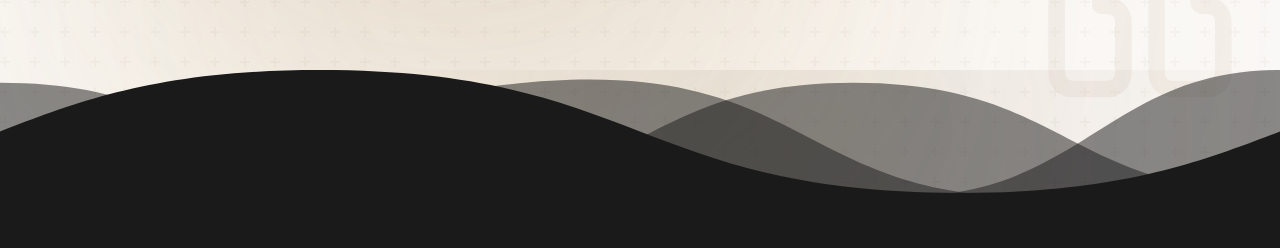
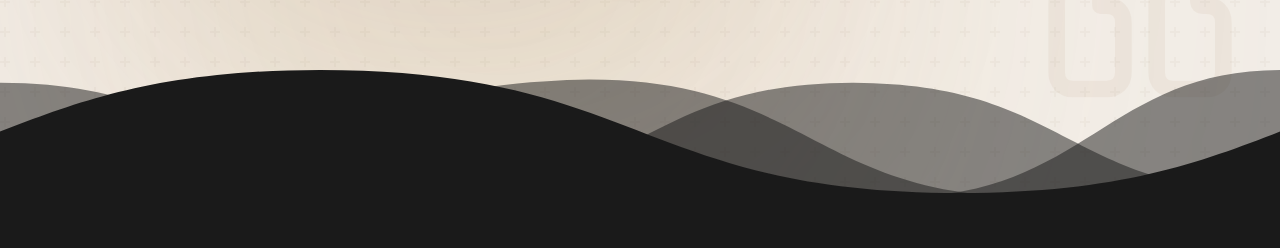
Before and after one commit to Deyaa360/Banjara-3.0, a Next.js app: page / in a window 1280 px wide. Shown: the part 4251-4499 px from the top of the page. Built offline with nearby package versions, Linux system fonts and the light colour scheme; a web font is replaced by a local one.

Commit message:
minor color changes

```diff
--- a/src/components/sections/about/AboutSection.tsx
+++ b/src/components/sections/about/AboutSection.tsx
@@ -23,7 +23,7 @@ export const AboutSection: React.FC<AboutSectionProps> = ({
   decorative = true,
 }) => {
   return (
-    <section className="relative bg-walnut-50 overflow-hidden pt-0 mt-0">
+    <section className="relative bg-walnut-100 overflow-hidden pt-0 mt-0">
       {/* --- Wave Divider & Overlays for Seamless Transition (TOP) --- */}
       <div className="w-full overflow-hidden relative" style={{ pointerEvents: 'none' }}>
 
--- a/src/components/sections/testimonials/TestimonialsSection.tsx
+++ b/src/components/sections/testimonials/TestimonialsSection.tsx
@@ -90,7 +90,7 @@ export const TestimonialsSection: React.FC<TestimonialsSectionProps> = ({
   // Apply theme-specific styles
   const bgColor = themeMode === 'dark'
     ? 'bg-charcoal-900'
-    : 'bg-walnut-50';
+    : 'bg-walnut-100';
 
   const textColor = themeMode === 'dark'
     ? 'text-beige-100'
@@ -334,10 +334,8 @@ export const TestimonialsSection: React.FC<TestimonialsSectionProps> = ({
         </div>
       </ResponsiveContainer>
 
-      {/* --- Wave Divider & Overlays for Seamless Transition --- */}
-      <div className="w-full overflow-hidden relative mt-0 -mb-1" style={{ pointerEvents: 'none' }}>
-        {/* Radial overlays to match the gallery section */}
-        <div className="absolute top-1/2 left-1/3 transform -translate-y-1/2" style={{ width: '800px', height: '800px', background: 'radial-gradient(circle, rgba(121, 89, 57, 0.15) 0%, rgba(121, 89, 57, 0.05) 60%, transparent 100%)', filter: 'blur(120px)', opacity: 0.8, zIndex: 0, pointerEvents: 'none' }} />
+      {/* --- Wave Divider for Seamless Transition --- */}
+      <div className="w-full overflow-hidden mt-0 -mb-1" style={{ pointerEvents: 'none' }}>
         <svg
           className="w-full h-32 rotate-180"
           xmlns="http://www.w3.org/2000/svg"
```
